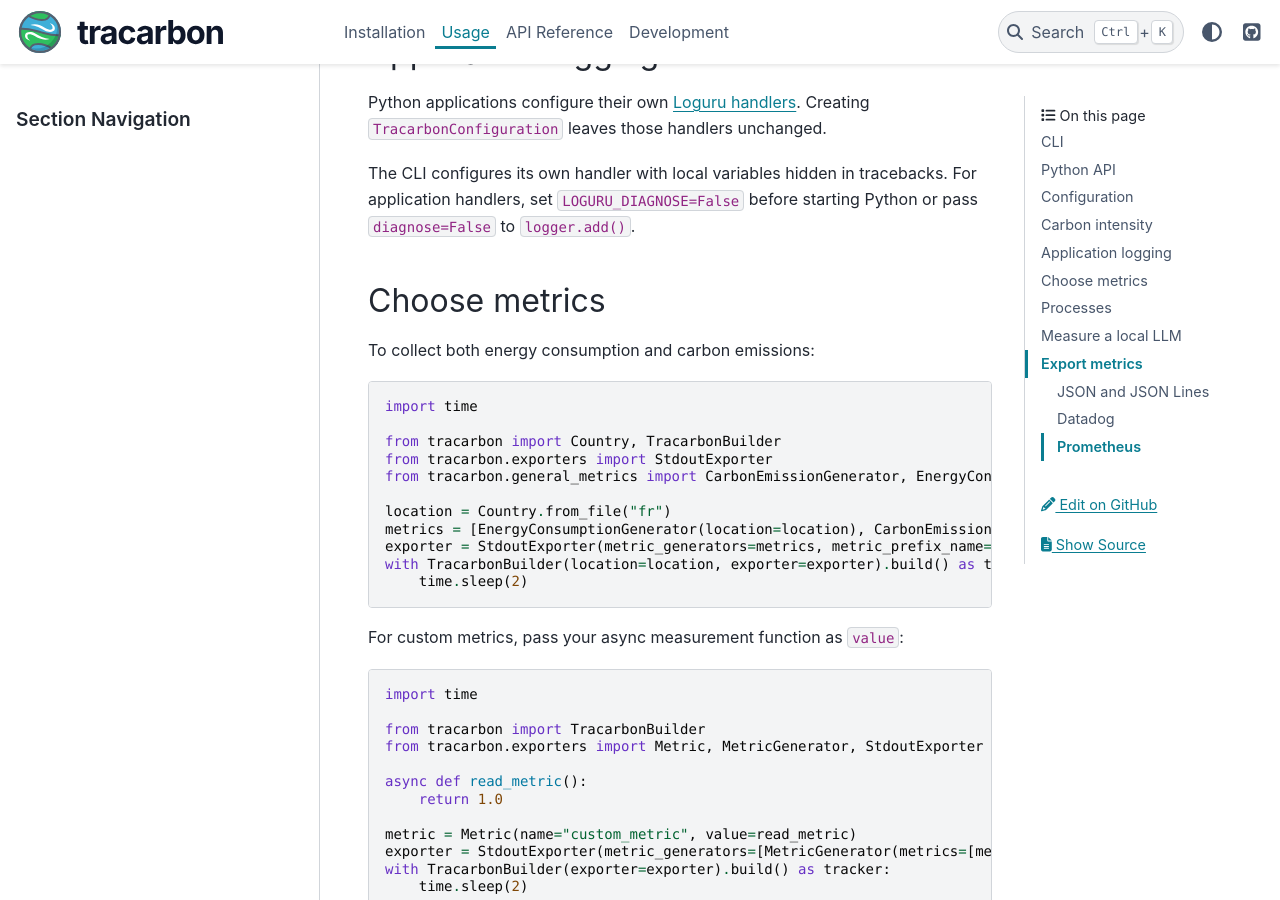
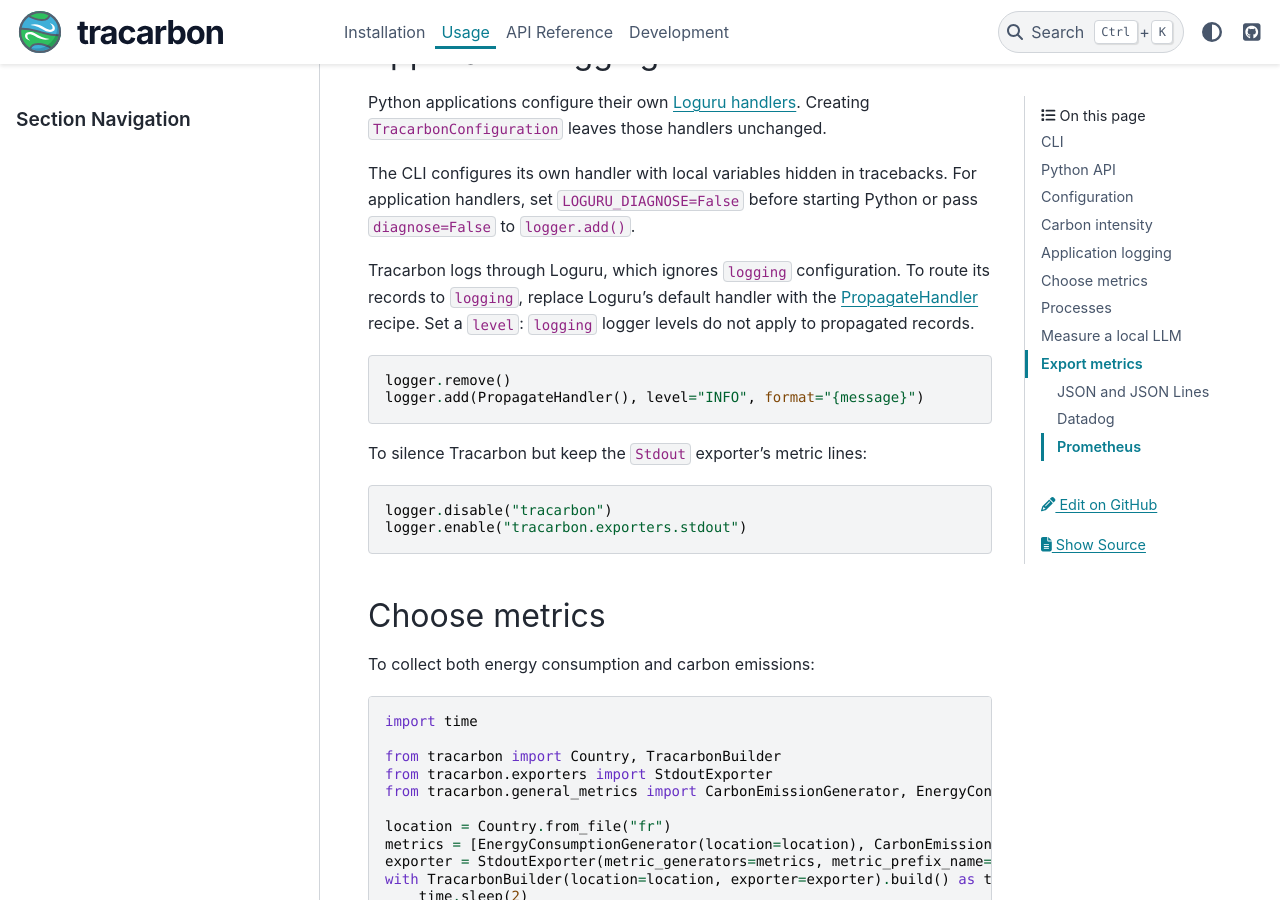
Before and after one commit to fvaleye/tracarbon, a Sphinx documentation site: the page built from docs/source/usage.rst, in a window 1280 px wide and 900 px high, scrolled down 2805 px. Built offline with Sphinx 7.4.7 and the PyData theme 0.15.4, drawn with Linux system fonts in a browser that asks for light colours.

Commit message:
docs: document standard logging interop (#573)

```diff
--- a/docs/source/usage.rst
+++ b/docs/source/usage.rst
@@ -132,6 +132,23 @@ Creating ``TracarbonConfiguration`` leaves those handlers unchanged.
 The CLI configures its own handler with local variables hidden in tracebacks.
 For application handlers, set ``LOGURU_DIAGNOSE=False`` before starting Python
 or pass ``diagnose=False`` to ``logger.add()``.
+
+Tracarbon logs through Loguru, which ignores ``logging`` configuration. To route
+its records to ``logging``, replace Loguru's default handler with the
+`PropagateHandler <https://loguru.readthedocs.io/en/stable/overview.html#entirely-compatible-with-standard-logging>`_
+recipe. Set a ``level``: ``logging`` logger levels do not apply to propagated records.
+
+.. code-block:: python
+
+   logger.remove()
+   logger.add(PropagateHandler(), level="INFO", format="{message}")
+
+To silence Tracarbon but keep the ``Stdout`` exporter's metric lines:
+
+.. code-block:: python
+
+   logger.disable("tracarbon")
+   logger.enable("tracarbon.exporters.stdout")
 
 Choose metrics
 ==============
```
Also changed, not shown: README.md (+1 -1 lines).
